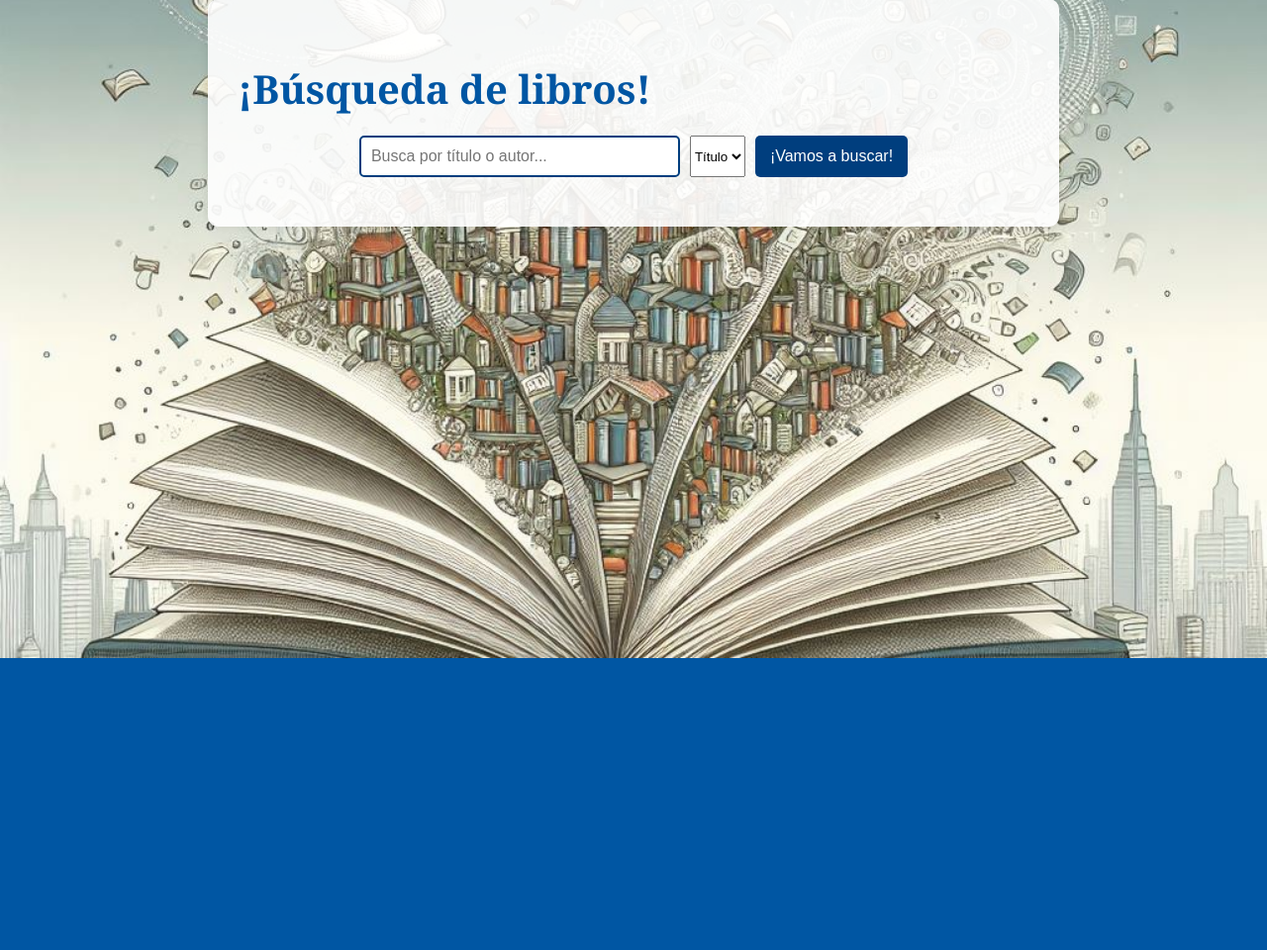
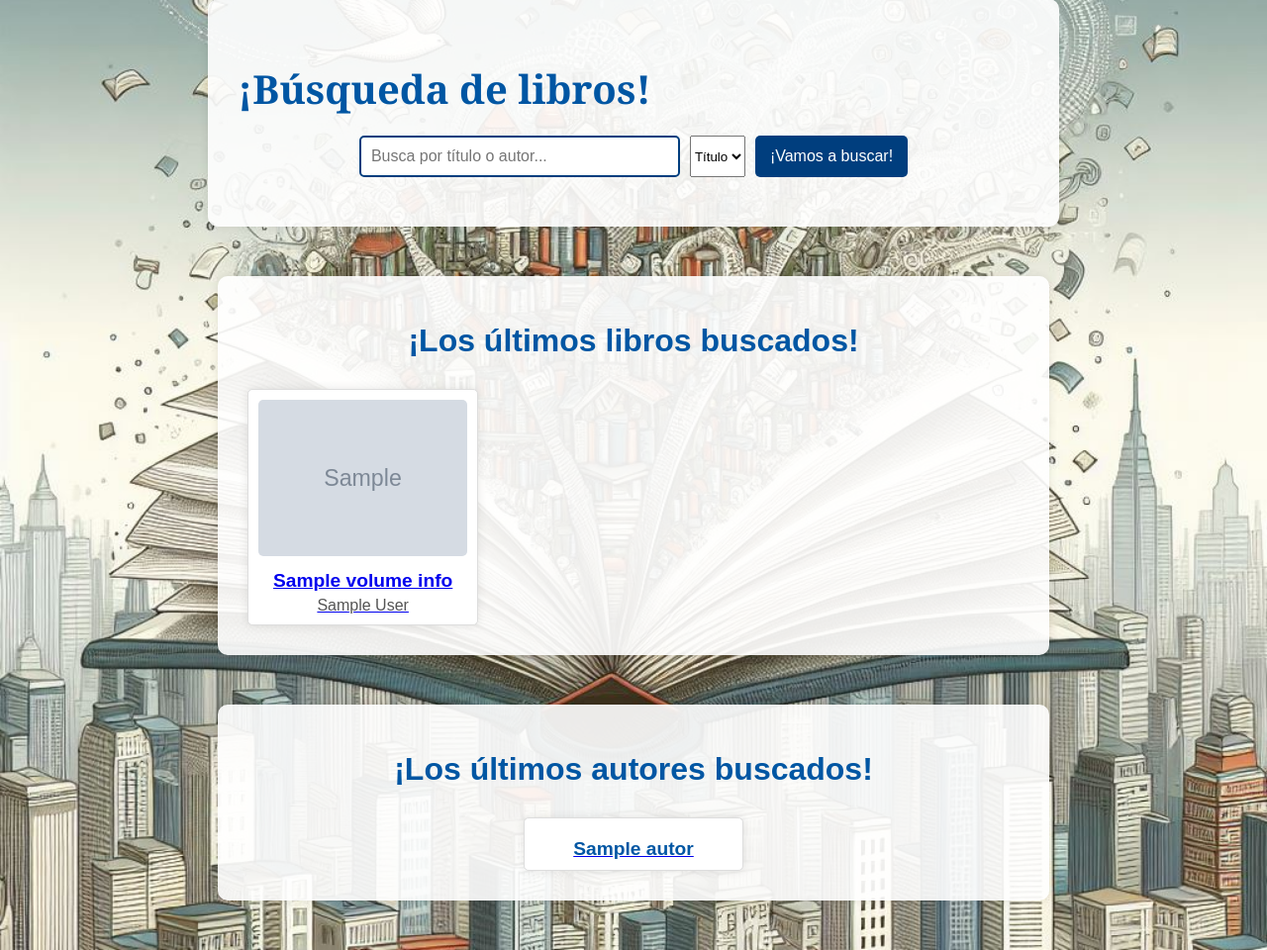
Before and after one commit to PedroOPozo96/proyecto-final_2--parte, a Flask app: template templates/buscar_libros.html in a window 1280 px wide. Shown: the part 135-1095 px from the top of the page at 99% size. Before the commit the page ends 800 px from the top, so only its background shows below. Run offline with Flask 3, Linux system fonts and the light colour scheme; the template is opened without the code that fills it: most values are stand-ins (such as "Sample title", 1, 10 or a date in 2020); grey boxes marked "Sample" are stand-in pictures.

Commit message:
Update buscar_libros.html

```diff
--- a/templates/buscar_libros.html
+++ b/templates/buscar_libros.html
@@ -3,7 +3,7 @@
 {% block content %}
 <div class="welcome-text">
     <h2>¡Búsqueda de libros!</h2>
-    <form action="{{ url_for('buscar_libros') }}" method="post">
+    <form action="{{ url_for('buscar') }}" method="post">
         <input type="text" id="query" name="query" placeholder="Busca por título o autor..." required>
         <select name="tipo_busqueda" id="tipo_busqueda">
             <option value="titulo">Título</option>
@@ -12,4 +12,42 @@
         <button type="submit">¡Vamos a buscar!</button>
     </form>
 </div>
+
+<div class="ultimos-buscados">
+    <h2>¡Los últimos libros buscados!</h2>
+    <div class="libros-container">
+        {% for libro in ultimos_libros %}
+        <div class="libro-item">
+            <a href="{{ url_for('detalle_libro', id=libro['id']) }}">
+                {% if libro['volumeInfo'].get('imageLinks') %}
+                <img src="{{ libro['volumeInfo']['imageLinks']['thumbnail'] }}" alt="{{ libro['volumeInfo']['title'] }}">
+                {% else %}
+                <div class="fallback-image">
+                    <span>¡Sin imagen!</span>
+                </div>
+                {% endif %}
+                <div class="libro-info">
+                    <h4>{{ libro['volumeInfo']['title'] }}</h4>
+                    <p>{{ libro['volumeInfo'].authors | join(', ') }}</p>
+                </div>
+            </a>
+        </div>
+        {% endfor %}
+    </div>
+</div>
+
+<div class="ultimos-buscados">
+    <h2>¡Los últimos autores buscados!</h2>
+    <div class="autores-container">
+        {% for autor in ultimos_autores %}
+        <div class="autor-item">
+            <a href="{{ url_for('detalle_autor', autor=autor) }}">
+                <div class="autor-info">
+                    <h4>{{ autor }}</h4>
+                </div>
+            </a>
+        </div>
+        {% endfor %}
+    </div>
+</div>
 {% endblock %}
```
